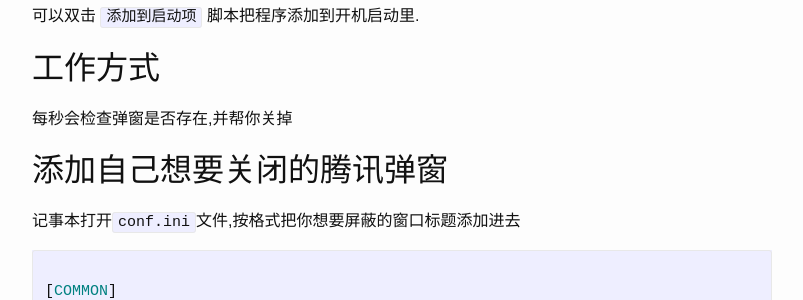
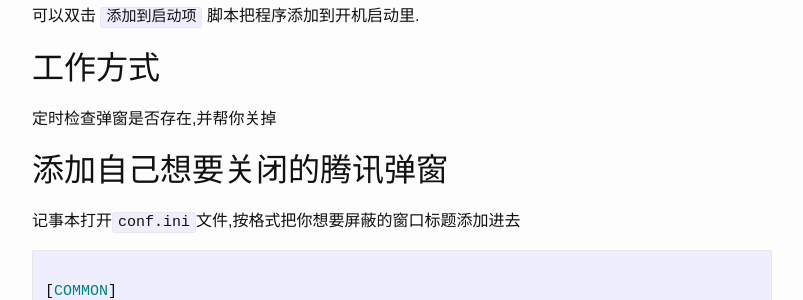
Before and after one commit to wangyhzzz/futxad, a Jekyll site: the page built from index.md, in a window 1280 px wide. Shown: the part 334-634 px from the top of the page, without its empty margins (238-1041 px from the left). Built offline with Jekyll 4.4.1, drawn with Linux system fonts in a browser that asks for light colours.

Commit message:
2016年 6月 7日 星期二 23时41分09秒 CST

```diff
--- a/index.md
+++ b/index.md
@@ -19,7 +19,7 @@
 可以双击 `添加到启动项` 脚本把程序添加到开机启动里.
 
 # 工作方式
-每秒会检查弹窗是否存在,并帮你关掉
+定时检查弹窗是否存在,并帮你关掉
 
 # 添加自己想要关闭的腾讯弹窗
 记事本打开`conf.ini`文件,按格式把你想要屏蔽的窗口标题添加进去
```
